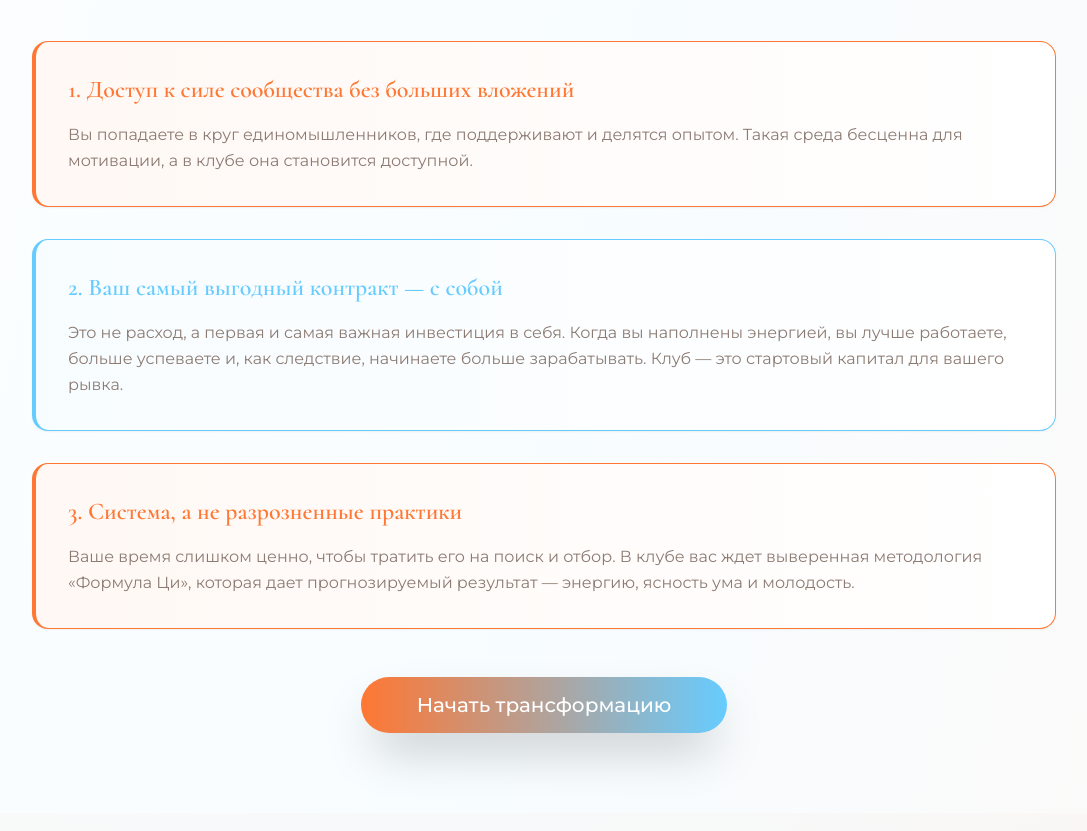
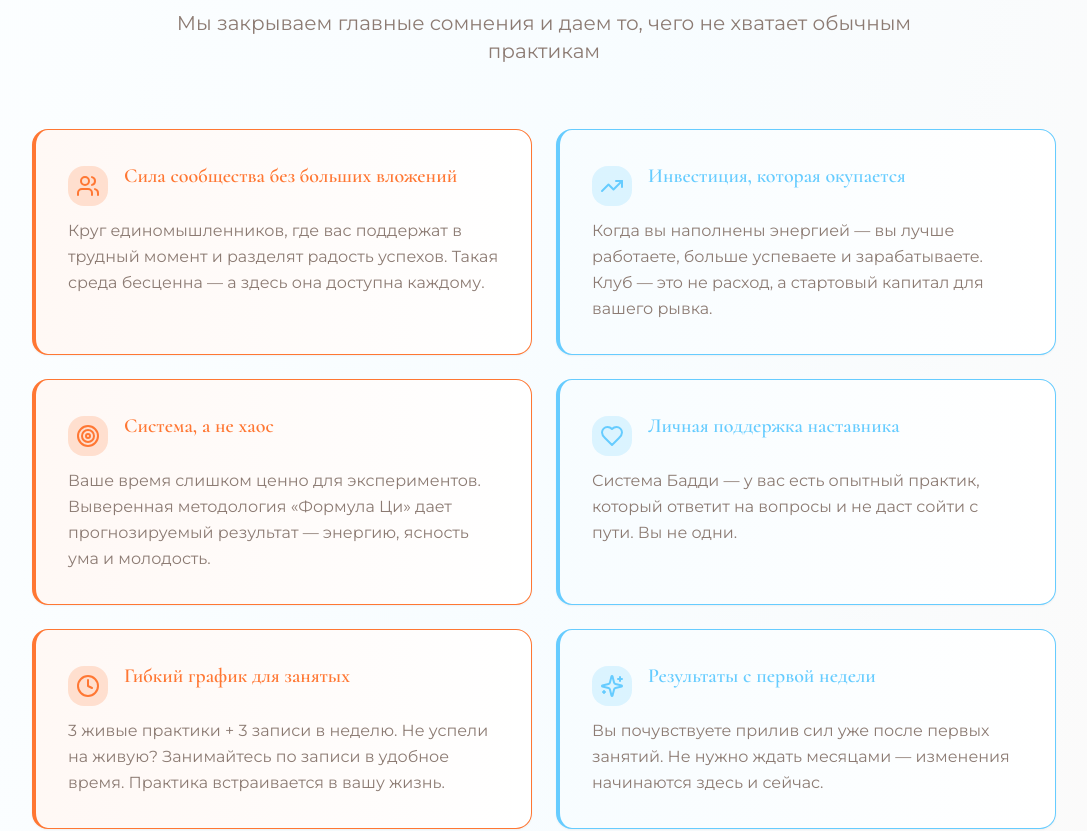
Before and after one commit to pr-poehali-dev/formula-qi-landing-page, a React (Vite) app: page / in a window 1280 px wide. Shown: the part 2305-3136 px from the top of the page, without its empty margins (96-1183 px from the left). Built offline with nearby package versions, Linux system fonts and the light colour scheme.

Commit message:
refactor: Переработка раздела мотивации

```diff
--- a/src/pages/Index.tsx
+++ b/src/pages/Index.tsx
@@ -149,42 +149,104 @@ const Index = () => {
         </div>
       </section>
 
-      {/* Reasons Section */}
+      {/* Benefits Section */}
       <section className="container mx-auto px-4 py-20">
         <div className="max-w-5xl mx-auto">
-          <h2 className="font-serif text-4xl md:text-5xl font-bold mb-12 text-center text-foreground">
-            Три причины вступить в клуб
+          <h2 className="font-serif text-4xl md:text-5xl font-bold mb-4 text-center text-foreground">
+            Почему клуб Формула Ци — это ваш выбор
           </h2>
-          <div className="space-y-8">
-            <Card className="p-8 border-l-4 border-primary hover:shadow-2xl transition-all hover:-translate-x-2 bg-gradient-to-r from-primary/5 to-transparent">
-              <h3 className="font-serif text-2xl font-semibold mb-4 text-primary">
-                1. Доступ к силе сообщества без больших вложений
-              </h3>
+          <p className="text-xl text-center text-muted-foreground mb-16 max-w-3xl mx-auto">
+            Мы закрываем главные сомнения и даем то, чего не хватает обычным практикам
+          </p>
+
+          <div className="grid md:grid-cols-2 gap-6 mb-8">
+            <Card className="p-8 border-l-4 border-primary hover:shadow-2xl transition-all hover:-translate-y-1 bg-gradient-to-r from-primary/5 to-transparent">
+              <div className="flex items-start gap-4 mb-3">
+                <div className="bg-primary/20 p-2 rounded-lg mt-1">
+                  <Icon name="Users" size={24} className="text-primary" />
+                </div>
+                <h3 className="font-serif text-xl font-semibold text-primary">
+                  Сила сообщества без больших вложений
+                </h3>
+              </div>
               <p className="text-muted-foreground leading-relaxed">
-                Вы попадаете в круг единомышленников, где поддерживают и делятся опытом.
-                Такая среда бесценна для мотивации, а в клубе она становится доступной.
+                Круг единомышленников, где вас поддержат в трудный момент и разделят радость успехов.
+                Такая среда бесценна — а здесь она доступна каждому.
               </p>
             </Card>
 
-            <Card className="p-8 border-l-4 border-secondary hover:shadow-2xl transition-all hover:-translate-x-2 bg-gradient-to-r from-secondary/5 to-transparent">
-              <h3 className="font-serif text-2xl font-semibold mb-4 text-secondary">
-                2. Ваш самый выгодный контракт — с собой
-              </h3>
+            <Card className="p-8 border-l-4 border-secondary hover:shadow-2xl transition-all hover:-translate-y-1 bg-gradient-to-r from-secondary/5 to-transparent">
+              <div className="flex items-start gap-4 mb-3">
+                <div className="bg-secondary/20 p-2 rounded-lg mt-1">
+                  <Icon name="TrendingUp" size={24} className="text-secondary" />
+                </div>
+                <h3 className="font-serif text-xl font-semibold text-secondary">
+                  Инвестиция, которая окупается
+                </h3>
+              </div>
               <p className="text-muted-foreground leading-relaxed">
-                Это не расход, а первая и самая важная инвестиция в себя. Когда вы наполнены энергией,
-                вы лучше работаете, больше успеваете и, как следствие, начинаете больше зарабатывать.
-                Клуб — это стартовый капитал для вашего рывка.
+                Когда вы наполнены энергией — вы лучше работаете, больше успеваете и зарабатываете.
+                Клуб — это не расход, а стартовый капитал для вашего рывка.
               </p>
             </Card>
 
-            <Card className="p-8 border-l-4 border-primary hover:shadow-2xl transition-all hover:-translate-x-2 bg-gradient-to-r from-primary/5 to-transparent">
-              <h3 className="font-serif text-2xl font-semibold mb-4 text-primary">
-                3. Система, а не разрозненные практики
-              </h3>
+            <Card className="p-8 border-l-4 border-primary hover:shadow-2xl transition-all hover:-translate-y-1 bg-gradient-to-r from-primary/5 to-transparent">
+              <div className="flex items-start gap-4 mb-3">
+                <div className="bg-primary/20 p-2 rounded-lg mt-1">
+                  <Icon name="Target" size={24} className="text-primary" />
+                </div>
+                <h3 className="font-serif text-xl font-semibold text-primary">
+                  Система, а не хаос
+                </h3>
+              </div>
               <p className="text-muted-foreground leading-relaxed">
-                Ваше время слишком ценно, чтобы тратить его на поиск и отбор. В клубе вас ждет
-                выверенная методология «Формула Ци», которая дает прогнозируемый результат —
-                энергию, ясность ума и молодость.
+                Ваше время слишком ценно для экспериментов. Выверенная методология «Формула Ци»
+                дает прогнозируемый результат — энергию, ясность ума и молодость.
+              </p>
+            </Card>
+
+            <Card className="p-8 border-l-4 border-secondary hover:shadow-2xl transition-all hover:-translate-y-1 bg-gradient-to-r from-secondary/5 to-transparent">
+              <div className="flex items-start gap-4 mb-3">
+                <div className="bg-secondary/20 p-2 rounded-lg mt-1">
+                  <Icon name="Heart" size={24} className="text-secondary" />
+                </div>
+                <h3 className="font-serif text-xl font-semibold text-secondary">
+                  Личная поддержка наставника
+                </h3>
+              </div>
+              <p className="text-muted-foreground leading-relaxed">
+                Система Бадди — у вас есть опытный практик, который ответит на вопросы
+                и не даст сойти с пути. Вы не одни.
+              </p>
+            </Card>
+
+            <Card className="p-8 border-l-4 border-primary hover:shadow-2xl transition-all hover:-translate-y-1 bg-gradient-to-r from-primary/5 to-transparent">
+              <div className="flex items-start gap-4 mb-3">
+                <div className="bg-primary/20 p-2 rounded-lg mt-1">
+                  <Icon name="Clock" size={24} className="text-primary" />
+                </div>
+                <h3 className="font-serif text-xl font-semibold text-primary">
+                  Гибкий график для занятых
+                </h3>
+              </div>
+              <p className="text-muted-foreground leading-relaxed">
+                3 живые практики + 3 записи в неделю. Не успели на живую?
+                Занимайтесь по записи в удобное время. Практика встраивается в вашу жизнь.
+              </p>
+            </Card>
+
+            <Card className="p-8 border-l-4 border-secondary hover:shadow-2xl transition-all hover:-translate-y-1 bg-gradient-to-r from-secondary/5 to-transparent">
+              <div className="flex items-start gap-4 mb-3">
+                <div className="bg-secondary/20 p-2 rounded-lg mt-1">
+                  <Icon name="Sparkles" size={24} className="text-secondary" />
+                </div>
+                <h3 className="font-serif text-xl font-semibold text-secondary">
+                  Результаты с первой недели
+                </h3>
+              </div>
+              <p className="text-muted-foreground leading-relaxed">
+                Вы почувствуете прилив сил уже после первых занятий. Не нужно ждать месяцами —
+                изменения начинаются здесь и сейчас.
               </p>
             </Card>
           </div>
```
